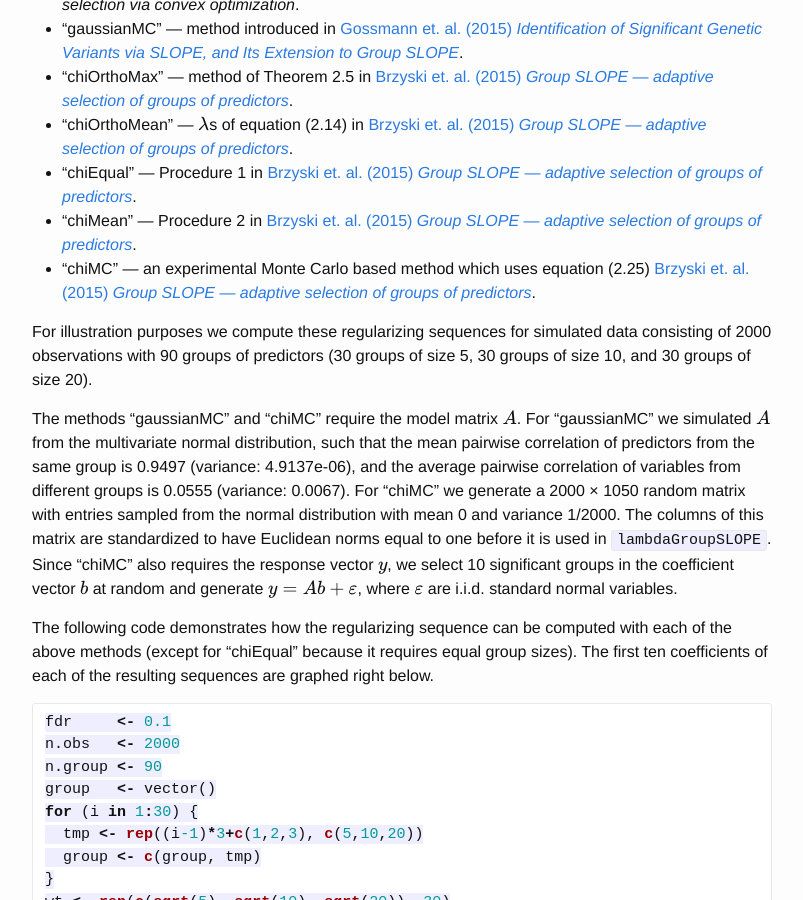
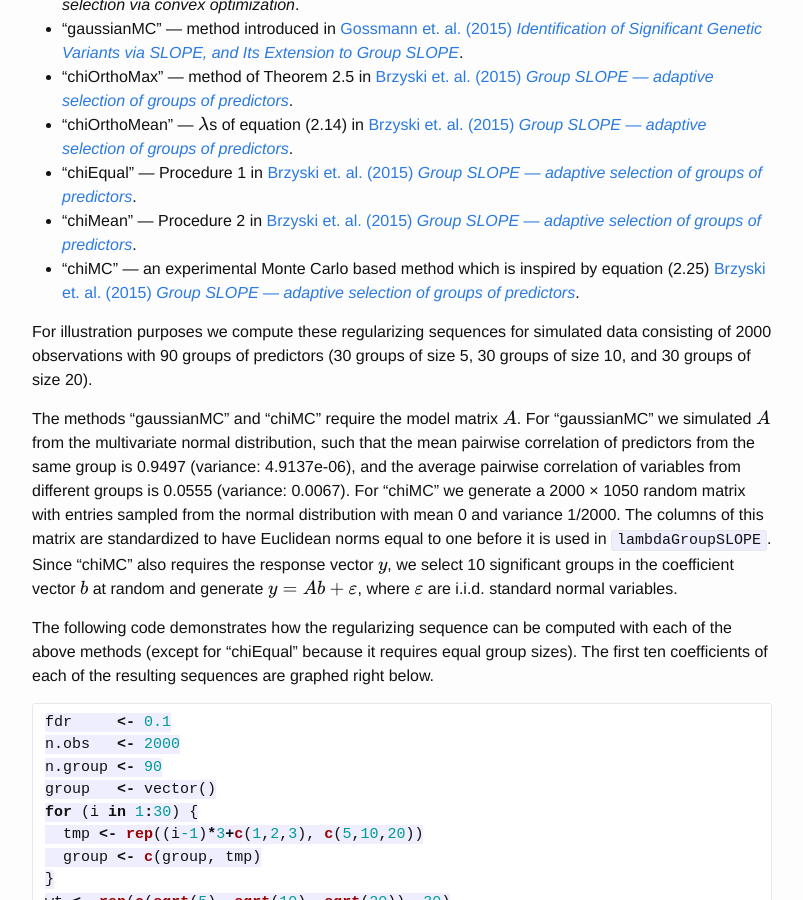
Before and after one commit to agisga/grpSLOPE, a Jekyll site: the page built from _posts/2016-1-22-Lambda.md, in a window 1280 px wide and 900 px high, scrolled down 375 px. Shown: the whole window, without its empty margins (238-1041 px from the left). Built offline with Jekyll 4.4.1, drawn with Linux system fonts in a browser that asks for light colours; Markdown is read by kramdown in place of the engine named in the settings; formulas are drawn with MathJax 3.

Commit message:
minor fix

```diff
--- a/_posts/2016-1-22-Lambda.md
+++ b/_posts/2016-1-22-Lambda.md
@@ -12,7 +12,7 @@ Currently the package `grpSLOPE` offers the function `lambdaGroupSLOPE` to gener
 * "chiOrthoMean" &mdash; $\lambda$s of equation (2.14) in [Brzyski et. al. (2015) *Group SLOPE — adaptive selection of groups of predictors*](http://arxiv.org/abs/1511.09078).
 * "chiEqual" &mdash; Procedure 1 in [Brzyski et. al. (2015) *Group SLOPE — adaptive selection of groups of predictors*](http://arxiv.org/abs/1511.09078).
 * "chiMean" &mdash; Procedure 2 in [Brzyski et. al. (2015) *Group SLOPE — adaptive selection of groups of predictors*](http://arxiv.org/abs/1511.09078).
-*  "chiMC" &mdash; an experimental Monte Carlo based method which uses equation (2.25) [Brzyski et. al. (2015) *Group SLOPE — adaptive selection of groups of predictors*](http://arxiv.org/abs/1511.09078).
+*  "chiMC" &mdash; an experimental Monte Carlo based method which is inspired by equation (2.25) [Brzyski et. al. (2015) *Group SLOPE — adaptive selection of groups of predictors*](http://arxiv.org/abs/1511.09078).
 
 For illustration purposes we compute these regularizing sequences for simulated data consisting of 2000 observations with 90 groups of predictors (30 groups of size 5, 30 groups of size 10, and 30 groups of size 20).
 
```
